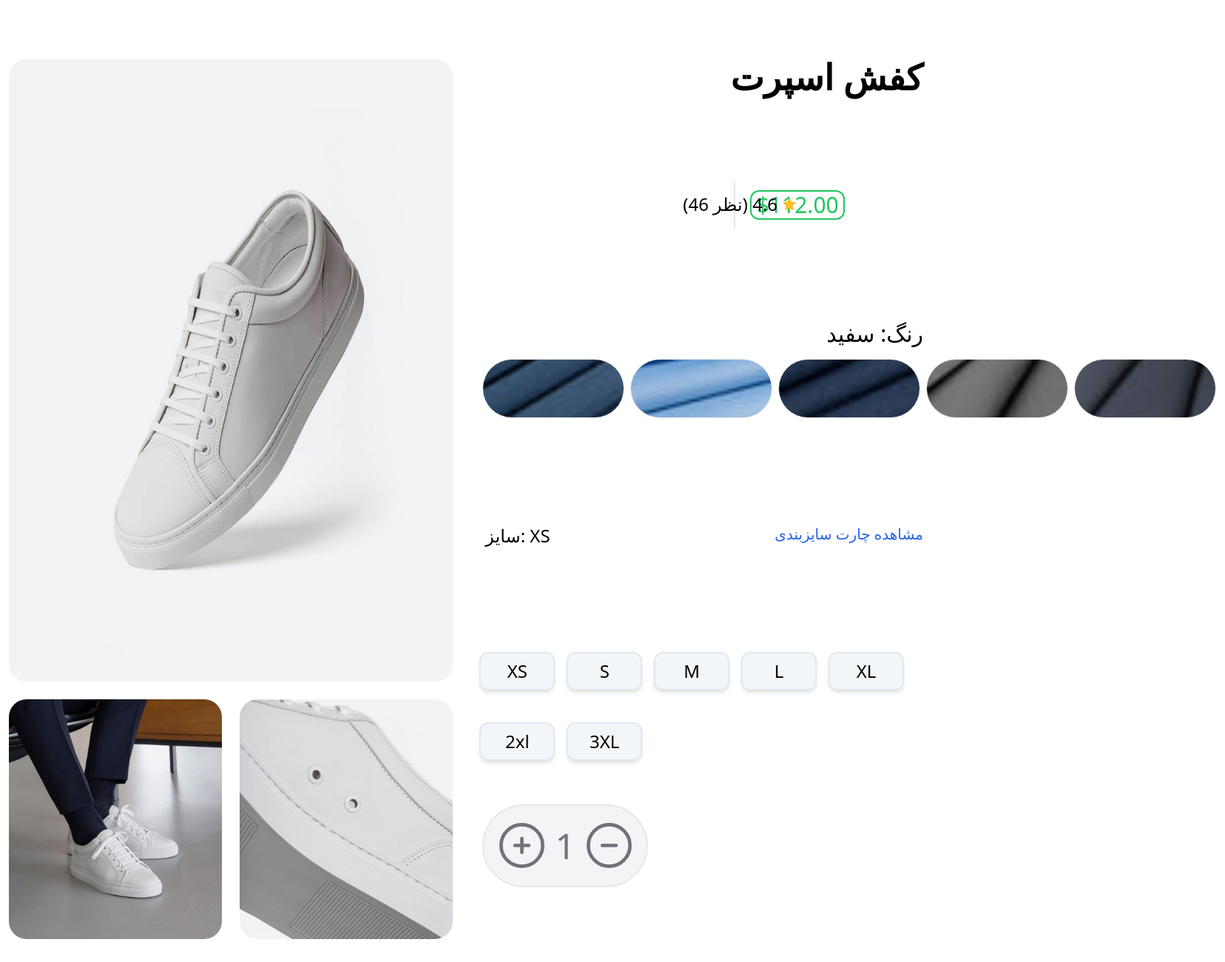
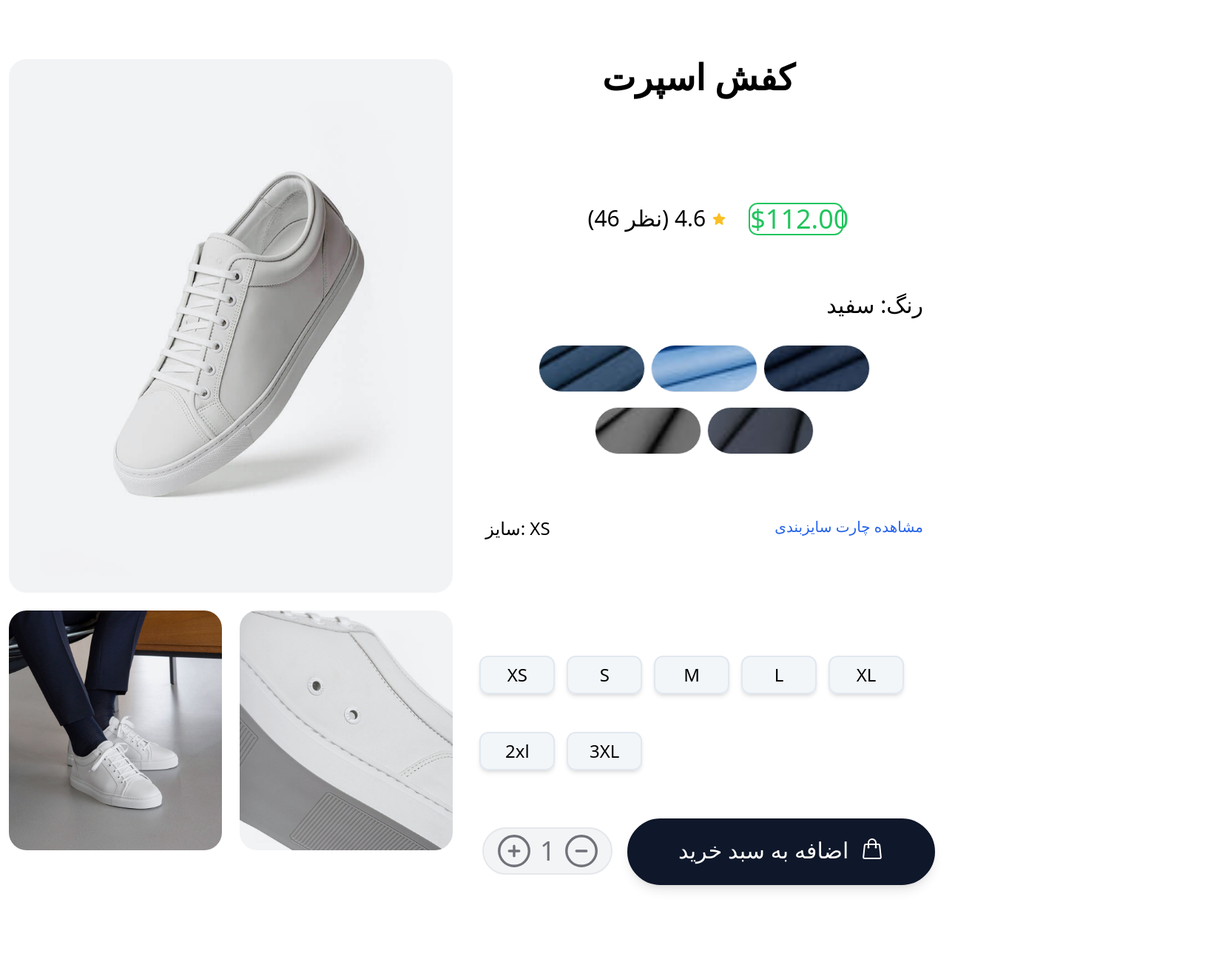
Before and after one commit to pouya-aghayi/market-front, a website: page public/product.html in a window 1280 px wide. Shown: the top 1300 px of the page at 74% size, 1656 px wide, since content can reach past the window. Drawn offline with Linux system fonts and the light colour scheme; files whose address does not match are found by name.

Commit message:
responsive for all screen

```diff
--- a/public/product.html
+++ b/public/product.html
@@ -10,7 +10,7 @@
 <body>
   <div class="">
         <div class="ipadair:flex w-full border-b-2">
-            <div class=" p-3 md:p-8 ipadair:p-3 ipadair:pt-14  bg-white grid grid-cols-2 grid-rows-5 ipadair:w-1/2 h-[600px] md:h-[1250px] ipadair:h-[960px] xl:h-[1550px]">
+            <div class=" p-3 md:p-8 ipadair:p-3 ipadair:pt-14  bg-white grid grid-cols-2 grid-rows-5 ipadair:w-1/2 h-[600px] md:h-[1250px] ipadair:h-[960px] xl:h-[1350px]">
               <div class="py-2 md:py-4 xl:py-6  col-start-1 col-end-3 row row-start-1 row-end-4 rounded-3xl w-full h-full"><img src="shoes-grid-1.jpg" alt="" class=" col-start-1 col-end-3 row row-start-1 row-end-3 rounded-3xl w-full h-full"></div>
               <div class="pr-1.5 md:pr-2 xl:pr-3 col-start-1 col-end-2 row row-start-4 row-end-6 rounded-3xl"><img src="shoes-grid-2.jpg" alt="" class="rounded-3xl"></div>
               <div class="pl-1.5 md:pl-2 xl:pl-3 col-start-2 col-end-3 row row-start-4 row-end-6 rounded-3xl"><img src="shoes-grid-3.jpg" alt="" class="rounded-3xl"></div>
@@ -18,34 +18,34 @@
 
 
           <div class="grid grid-row-8 grid-cols-3   mx-3 ipadair:mt-14 ipadair:mx-4 md:mx-8 xl:mt-20 sm:mt-36 pb-8 ipadair:w-1/2">
-            <div class=" font-semibold row-start-1 row-end-2 col-start-1 col-end-4 text-right text-2xl">
+            <div class=" font-semibold row-start-1 row-end-2 col-start-1 col-end-4 text-right xl:text-center text-2xl">
                 <h1 class=" mr-4 -mt-3 xl:mt-0 lg:mt-16 md:text-4xl xl:text-5xl">کفش اسپرت</h1>
             </div>
-            <div class=" row-start-2 row-end-3 col-start-3  col-end-4 ipadair:col-start-2 ipadair:col-end-3 text-center mt-5 items-center md:mt-8 border-l-2 h-[34px] md:h-[64px] xl:h-[64px] ipadair:h-16 md:w-1/2 md:ml-20 xl:ml-36">
-                <h1 class=" border-green-500 border-2 text-lg md:mt-3 md:text-2xl xl:text-3xl w-3/4 xl:w-32 items-center md:w-28 m-auto rounded-xl font-medium text-green-500 md:ml-5">$112.00</h1>
+
+              <div class=" row-start-2 row-end-3 col-start-3  col-end-4 ipadair:col-start-2 ipadair:col-end-3 text-center mt-5 items-center md:mt-8 border-l-2 xl:border-none h-[34px] md:h-[64px] xl:h-[10px] ipadair:h-16 md:w-1/2 md:ml-20 xl:ml-36">
+                  <h1 class=" border-green-500 border-2 text-lg md:mt-3 md:text-2xl xl:text-4xl w-3/4 xl:w-32 items-center md:w-28 m-auto rounded-xl font-medium text-green-500 md:ml-5">$112.00</h1>
               </div>
 
-            <div class="row-start-2 row-end-3 col-start-2 col-3 ipadair:col-start-1 ipadair:col-end-2 text-center mt-[23px] whitespace-nowrap">
-                <h1 class="inline-block text-md md:text-xl xl:text-2xl md:mt-6 ipadair:ml-10 md:ml-28 xl:ml-64 ipadair:col-start-1 ipadair:col-end-2 font-medium  w-full" ><span>(46 نظر)</span> 4.6  <svg xmlns="http://www.w3.org/2000/svg" viewBox="0 0 24 24" fill="currentColor" class="w-5  h-5 inline-block mb-1  text-amber-400">
+              <div class="row-start-2 row-end-3 col-start-2 col-3 ipadair:col-start-1 ipadair:col-end-2 text-center mt-[23px] xl:h-[10px] whitespace-nowrap">
+                  <h1 class="inline-block text-md md:text-xl xl:text-3xl md:mt-6 ipadair:ml-10 md:ml-28 xl:ml-36 ipadair:col-start-1 ipadair:col-end-2 font-medium  w-full" ><span>(46 نظر)</span> 4.6  <svg xmlns="http://www.w3.org/2000/svg" viewBox="0 0 24 24" fill="currentColor" class="w-5  h-5 inline-block mb-1  text-amber-400">
                   <path fill-rule="evenodd" d="M10.788 3.21c.448-1.077 1.976-1.077 2.424 0l2.082 5.007 5.404.433c1.164.093 1.636 1.545.749 2.305l-4.117 3.527 1.257 5.273c.271 1.136-.964 2.033-1.96 1.425L12 18.354 7.373 21.18c-.996.608-2.231-.29-1.96-1.425l1.257-5.273-4.117-3.527c-.887-.76-.415-2.212.749-2.305l5.404-.433 2.082-5.006z" clip-rule="evenodd" />
                   </svg>
                 </h1>
               </div>
 
-            <div class="row-start-3 row-end-4 col-start-1 col-end-4 text-right">
 
-                <h1 class=" text-lg md:text-3xl md:mt-5 xl:mt-10 font-medium mr-4">رنگ: <span>سفید</span></h1>
-                <div class="flex mt-4 mx-auto xl:inline-flex px-2">
-                <div style="background-image:url(/ciscofolder/public/color1.jfif)" class=" md:w-36 md:h-16 xl:w-48 xl:h-20 w-20 h-10 mx-1 rounded-full border cursor-pointer bg-center bg-no-repeat bg-cover" ></div>
-                <div style="background-image:url(/ciscofolder/public/color2.jfif)" class=" md:w-36 md:h-16 xl:w-48 xl:h-20 w-20 h-10 mx-1 rounded-full border cursor-pointer bg-center bg-no-repeat bg-cover" ></div>
-                <div style="background-image:url(/ciscofolder/public/color3.jfif)" class=" md:w-36 md:h-16 xl:w-48 xl:h-20 w-20 h-10 mx-1 rounded-full border cursor-pointer bg-center bg-no-repeat bg-cover" ></div>
-                <div style="background-image:url(/ciscofolder/public/color4.jfif)" class=" md:w-36 md:h-16 xl:w-48 xl:h-20 w-20 h-10 mx-1 rounded-full border cursor-pointer bg-center bg-no-repeat bg-cover" ></div>
-                <div style="background-image:url(/ciscofolder/public/color5.jfif)" class=" md:w-36 md:h-16 xl:w-48 xl:h-20 w-20 h-10 mx-1 rounded-full border cursor-pointer bg-center bg-no-repeat bg-cover" ></div>
+              <div class="row-start-3 row-end-4 col-start-1 col-end-4 text-right xl:h-[170px]">
+                <h1 class=" text-lg md:text-3xl md:mt-5 font-medium mr-4">رنگ: <span>سفید</span></h1>
+                <div class="flex mt-4 mx-auto xl:flex-wrap xl:justify-center px-2">
+                <div style="background-image:url(/ciscofolder/public/color1.jfif)" class=" md:w-36 md:h-16 xl:w-36 xl:h-16 xl:mt-5 w-20 h-10 mx-1 rounded-full border cursor-pointer bg-center bg-no-repeat bg-cover" ></div>
+                <div style="background-image:url(/ciscofolder/public/color2.jfif)" class=" md:w-36 md:h-16 xl:w-36 xl:h-16 xl:mt-5 w-20 h-10 mx-1 rounded-full border cursor-pointer bg-center bg-no-repeat bg-cover" ></div>
+                <div style="background-image:url(/ciscofolder/public/color3.jfif)" class=" md:w-36 md:h-16 xl:w-36 xl:h-16 xl:mt-5 w-20  h-10 mx-1 rounded-full border cursor-pointer bg-center bg-no-repeat bg-cover" ></div>
+                <div style="background-image:url(/ciscofolder/public/color4.jfif)" class=" md:w-36 md:h-16 xl:w-36 xl:h-16 xl:mt-5 w-20 h-10 mx-1 rounded-full border cursor-pointer bg-center bg-no-repeat bg-cover" ></div>
+                <div style="background-image:url(/ciscofolder/public/color5.jfif)" class=" md:w-36 md:h-16 xl:w-36 xl:h-16 xl:mt-5 w-20 h-10 mx-1 rounded-full border cursor-pointer bg-center bg-no-repeat bg-cover" ></div>
                 </div>
               </div>
 
-            <div class="row-start-4 row-end-5 col-start-1 col-end-4 w-full mt-8">
-
+              <div class="row-start-4 row-end-5 col-start-1 col-end-4 w-full h-16 mt-8">
                 <div class="flex xl:my-5">
                   <div class="ml-3 w-full"><h1 class="inline text-base md:text-2xl font-medium ml-1">سایز: <span>XS</span></h1></div>
                   <div class="w-full text-right mr-3"><h1 class="text-blue-600 inline text-base md:text-2xl font-medium mr-1 whitespace-nowrap ipadair:text-xl">مشاهده چارت سایزبندی</h1></div>
@@ -63,25 +63,25 @@
                 </div>
 
 
-            <div class="inline  row-start-6 row-end-8 col-start-1 col-end-2 mt-[38px] mr-5">
+            <div class="inline  row-start-6 row-end-8 col-start-1 col-end-2 mt-[38px] xl:mt-[52px] mr-5">
                 <div class=" items-center ml-3 text-center ">
-                    <div class="border-2 flex justify-center px-2 py-2 rounded-full bg-gray-100 items-center md:m-0  md:h-20 md:w-36 xl:h-28 xl:w-56">
-                    <svg xmlns="http://www.w3.org/2000/svg" fill="none" viewBox="0 0 24 24" stroke-width="1.5" stroke="currentColor" class="w-9 h-9 md:w-14 md:h-14 xl:w-[75px] xl:h-[75px] text-zinc-500">
+                    <div class="border-2 flex justify-center px-2 py-2 rounded-full bg-gray-100 items-center md:m-0  md:h-20 md:w-36 xl:h-16 xl:w-44">
+                    <svg xmlns="http://www.w3.org/2000/svg" fill="none" viewBox="0 0 24 24" stroke-width="1.5" stroke="currentColor" class="w-9 h-9 md:w-14 md:h-14 xl:w-[54px] xl:h-[54px] text-zinc-500">
                     <path stroke-linecap="round" stroke-linejoin="round" d="M12 9v6m3-3H9m12 0a9 9 0 11-18 0 9 9 0 0118 0z" />
                     </svg>
 
-                    <h1 class="mx-2 text-zinc-500 text-xl  md:text-3xl xl:text-5xl">1</h1>
+                    <h1 class="mx-2 text-zinc-500 text-xl  md:text-3xl xl:text-4xl">1</h1>
 
-                    <svg xmlns="http://www.w3.org/2000/svg" fill="none" viewBox="0 0 24 24" stroke-width="1.5" stroke="currentColor" class="w-9 h-9 md:w-14 md:h-14 xl:w-[75px] xl:h-[75px] text-zinc-500">
+                    <svg xmlns="http://www.w3.org/2000/svg" fill="none" viewBox="0 0 24 24" stroke-width="1.5" stroke="currentColor" class="w-9 h-9 md:w-14 md:h-14 xl:w-[54px] xl:h-[54px] text-zinc-500">
                     <path stroke-linecap="round" stroke-linejoin="round" d="M15 12H9m12 0a9 9 0 11-18 0 9 9 0 0118 0z" />
                     </svg>
                     </div>
                 </div>
             </div>
 
-            <div class=" ipadair:row-start-7 ipadair:col-start-1  ipadair:col-end-4 md:col-start-2 md:col-end-3 col-start-2 col-end-4 row-start-6 row-end-8 mt-10   ">
-                <button class="bg-slate-900 shadow-lg m-auto text-white hover:bg-white hover:text-slate-900 transition-all border-2 border-slate-900 py-3 px-5 rounded-full
-                text-base md:text-2xl xl:text-3xl w-full md:w-[500px] md:h-[74px] sm:w-[420px] xl:w-[780px] xl:h-[110px] ipadair:w-full font-sans"> اضافه به سبد خرید  <svg xmlns="http://www.w3.org/2000/svg" fill="none" viewBox="0 0 24 24" stroke-width="1.5" stroke="currentColor" class="md:w-7 md:h-7 xl:w-8 xl:h-8 h-6 w-6 md:mb-2 ml-2 inline">
+            <div class=" ipadair:row-start-7 ipadair:col-start-1  ipadair:col-end-4 xl:col-start-2 xl:col-end-4 xl:row-start-6 xl:row-end-7 xl:pb-5 md:col-start-2 md:col-end-3 col-start-2 col-end-4 row-start-6 row-end-8 mt-10   ">
+                <button class="bg-slate-900 shadow-lg m-auto text-white hover:bg-white  hover:text-slate-900 transition-all  border-2 border-slate-900 py-3 px-5 rounded-full
+                text-base md:text-2xl xl:text-3xl w-full md:w-[500px] md:h-[74px] sm:w-[420px] xl:w-full xl:h-[90px] ipadair:w-full font-sans"> اضافه به سبد خرید  <svg xmlns="http://www.w3.org/2000/svg" fill="none" viewBox="0 0 24 24" stroke-width="1.5" stroke="currentColor" class="md:w-7 md:h-7 xl:w-8 xl:h-8 h-6 w-6 md:mb-2 ml-2 inline">
                   <path stroke-linecap="round" stroke-linejoin="round" d="M15.75 10.5V6a3.75 3.75 0 10-7.5 0v4.5m11.356-1.993l1.263 12c.07.665-.45 1.243-1.119 1.243H4.25a1.125 1.125 0 01-1.12-1.243l1.264-12A1.125 1.125 0 015.513 7.5h12.974c.576 0 1.059.435 1.119 1.007zM8.625 10.5a.375.375 0 11-.75 0 .375.375 0 01.75 0zm7.5 0a.375.375 0 11-.75 0 .375.375 0 01.75 0z" />
                 </svg>
                 </button>
```
Also changed, not shown: public/css/tailwind.css. Lines whose indentation alone changed are shown as unchanged.
